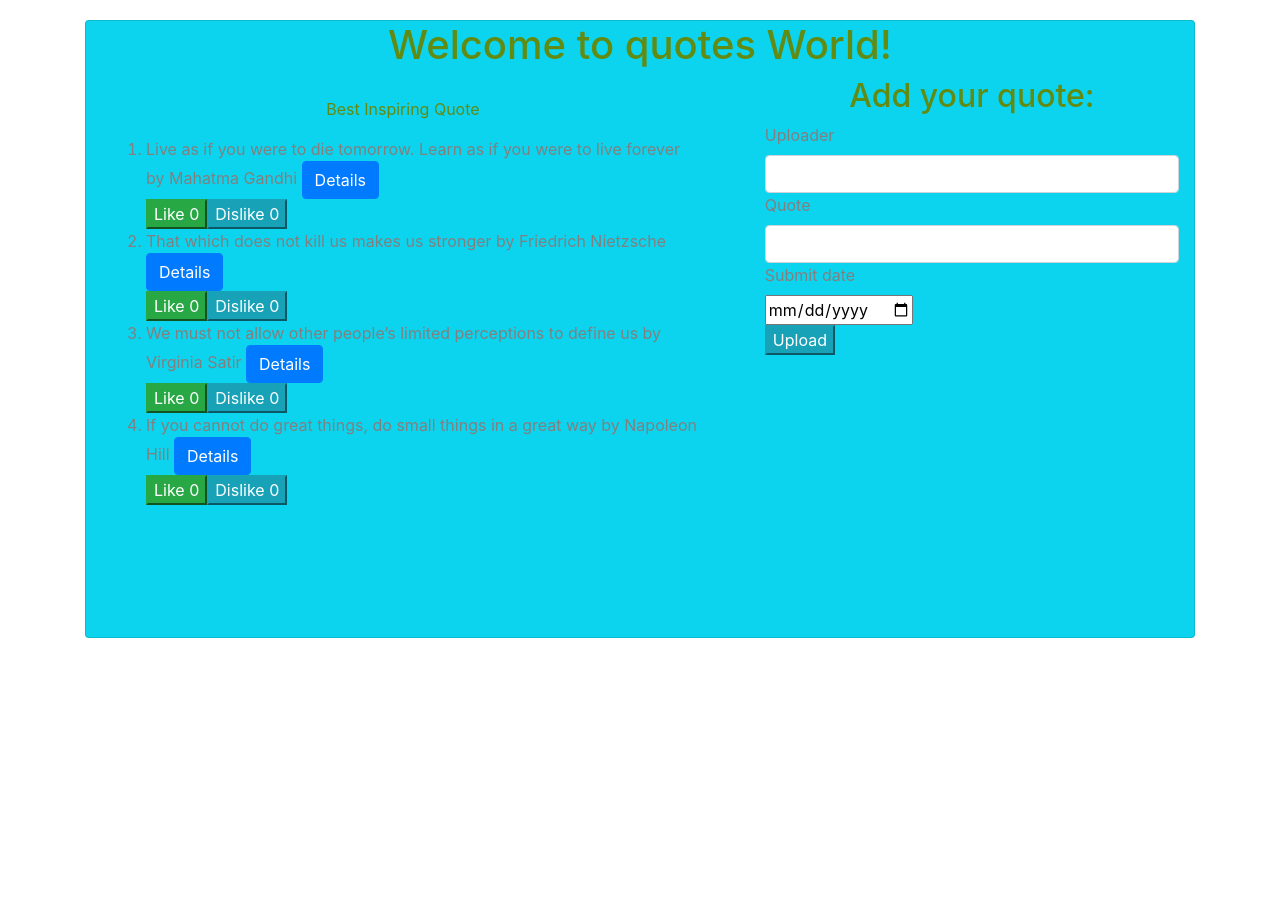
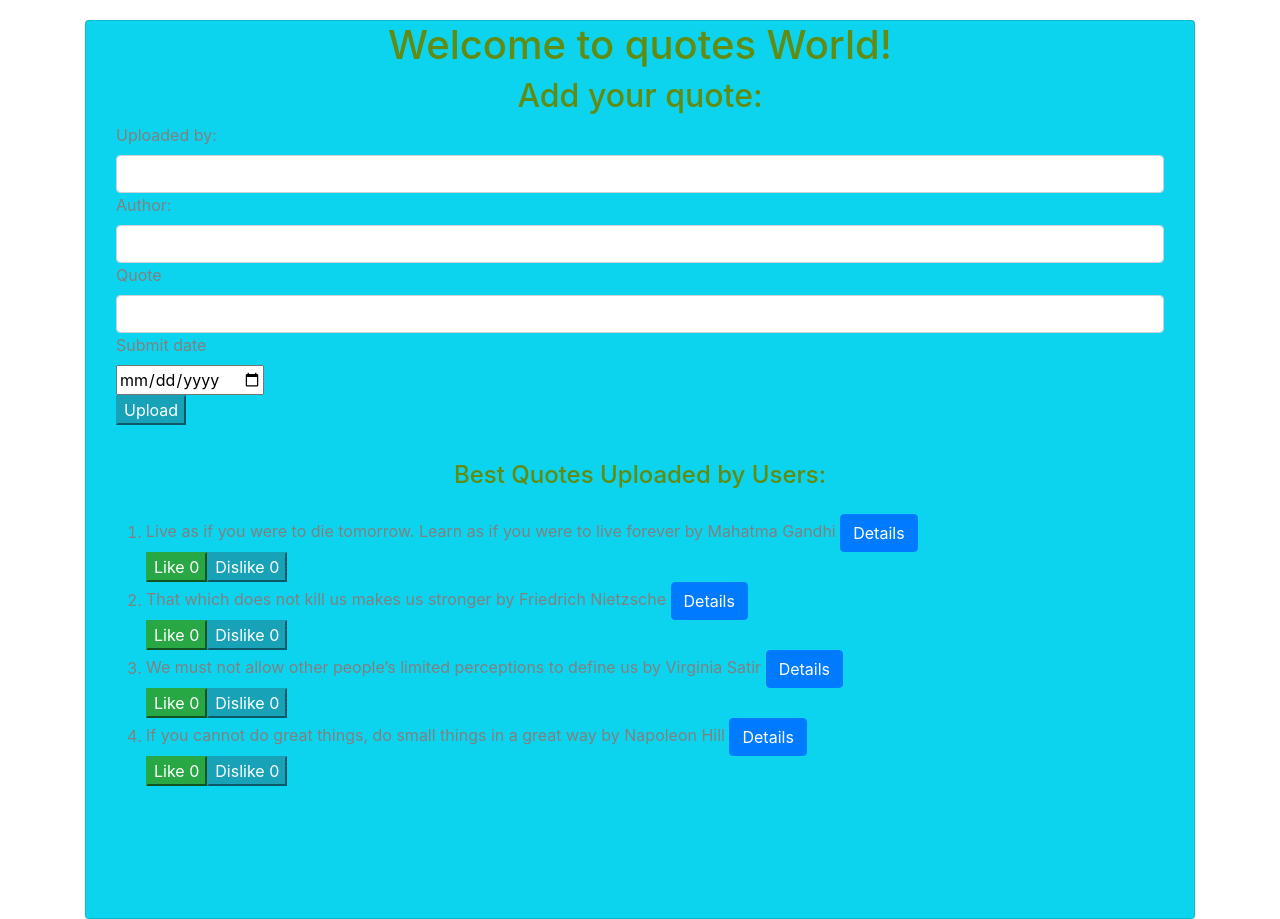
Before and after one commit to Jay-68/quotesApp, an Angular app: page / in a window 1280 px wide. Before the commit the page ends 800 px from the top, so only its background shows below. Built offline with nearby package versions, Linux system fonts and the light colour scheme.

Commit message:
Add author section to the new quote section

```diff
--- a/src/app/new-quote-input/new-quote-input.component.html
+++ b/src/app/new-quote-input/new-quote-input.component.html
@@ -3,7 +3,12 @@
     <form (ngSubmit)='submitQuote()' #goalForm='ngForm'>
       <div class="centered">
         <div>
-          <label for="uploader">Uploader</label>
+          <label for="uploader">Uploaded by:</label>
+          <input type="text" id='uploader' [(ngModel)]="newQuote.uploader" required class="form-control" name="uploader"
+            #uploader="ngModel">
+        </div>
+        <div>
+          <label for="uploader">Author:</label>
           <input type="text" id='uploader' [(ngModel)]="newQuote.uploader" required class="form-control" name="uploader"
             #uploader="ngModel">
         </div>
--- a/src/app/quote-detail/quote-detail.component.html
+++ b/src/app/quote-detail/quote-detail.component.html
@@ -1,7 +1,7 @@
 <div class="container">
   <div class="details">
     <p>This Quote was uploaded by {{quote.uploader}}
-      {{quote.completeDate }} hours ago</p>
+      {{quote.completeDate }} days ago</p>
     <button class="btn-danger" (click)='quoteDelete(true)'>Delete</button><br>
   </div>
 </div>
--- a/src/app/quotes/quotes.component.html
+++ b/src/app/quotes/quotes.component.html
@@ -3,10 +3,14 @@
     <div class=" centered">
       <h1>Welcome to quotes World!</h1>
     </div>
+    <div class="col-md-12">
+      <h2 class="centered">Add your quote:</h2>
+      <app-new-quote-input (addQuote)="addNewQuote($event)"></app-new-quote-input>
+    </div>
     <div class="row">
-      <div class="col-md-7">
+      <div class="col-md-12">
         <div class="card-body">
-          <p class="centered">Best Inspiring Quote</p>
+          <h4 class="centered pb-3">Best Quotes Uploaded by Users:</h4>
           <ol>
             <div>
               <li *ngFor='let quote of quotes; let i = index' class="pad-5">
@@ -24,10 +28,6 @@
           <br>
         </div>
       </div>
-      <div class="col-md-5">
-        <h2 class="centered">Add your quote:</h2>
-        <app-new-quote-input (addQuote)="addNewQuote($event)"></app-new-quote-input>
-      </div>
     </div>
   </div>
 </div>
```
